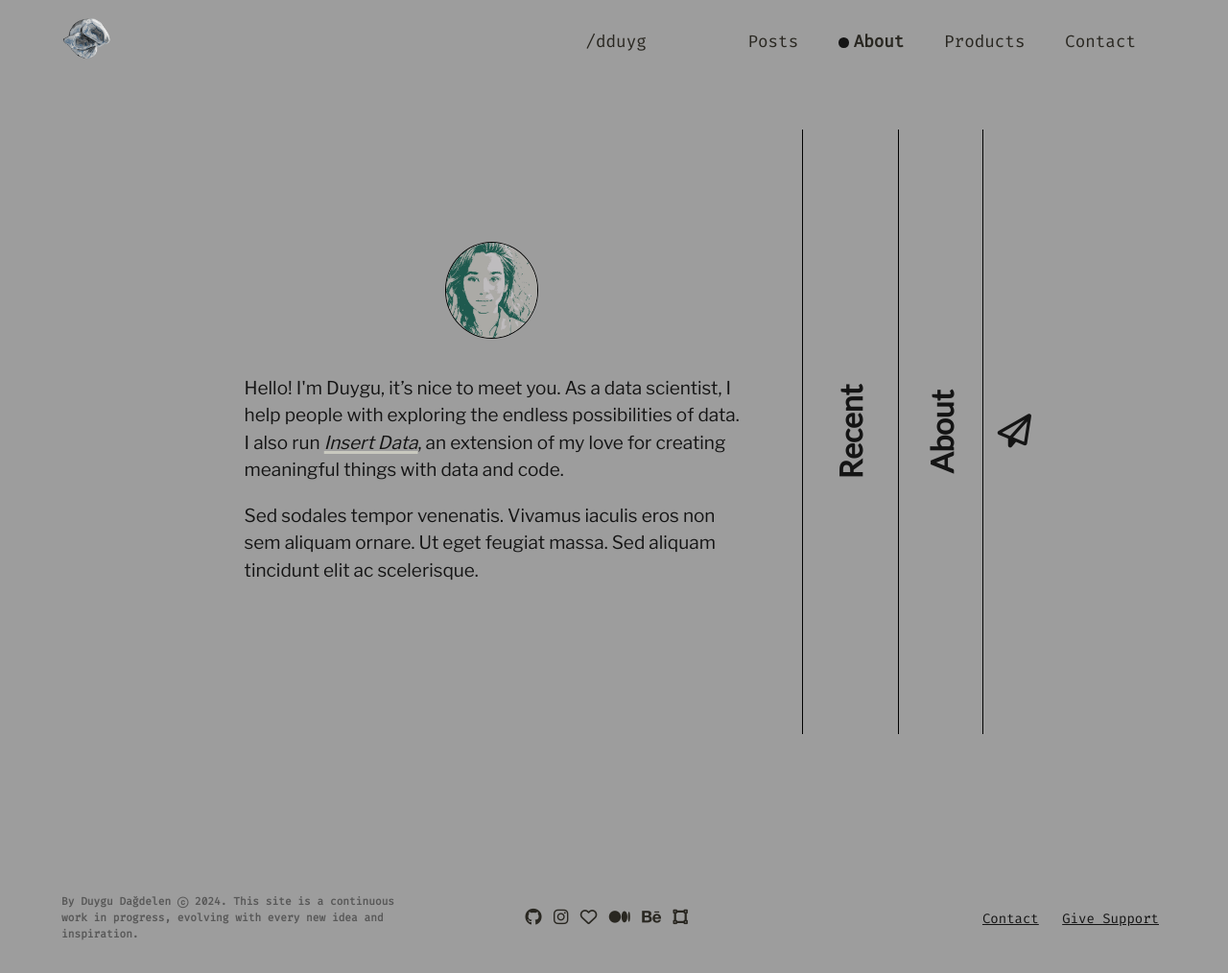
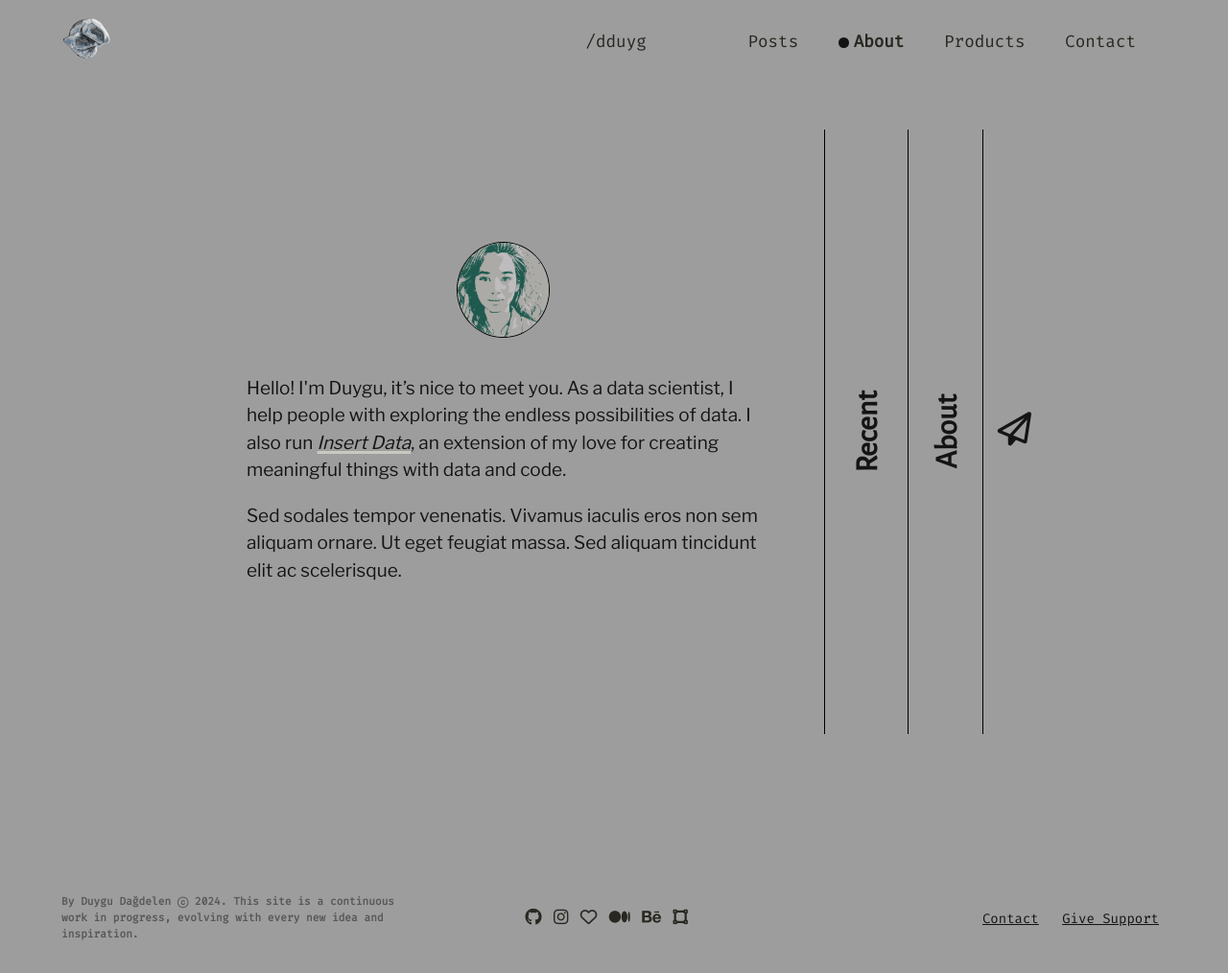
Before and after one commit to dduyg/duuuy, a Jekyll site: the page built from about.html, in a window 1280 px wide. Shown: the whole page at 96% size. Built offline with Jekyll 4.4.1, drawn with Linux system fonts in a browser that asks for light colours; nearby versions of some CDN libraries.

Commit message:
Update about-panel.css

```diff
--- a/assets/about-panel.css
+++ b/assets/about-panel.css
@@ -28,7 +28,7 @@ section {
 
 /*  Panel */
 header {
-  font-family: "Lato", sans-serif;
+  font-family: "Alegreya Sans", sans-serif;
   font-weight: bold;
   transform: rotate(-90deg);
   font-size: min(5vw, 32px);
```
